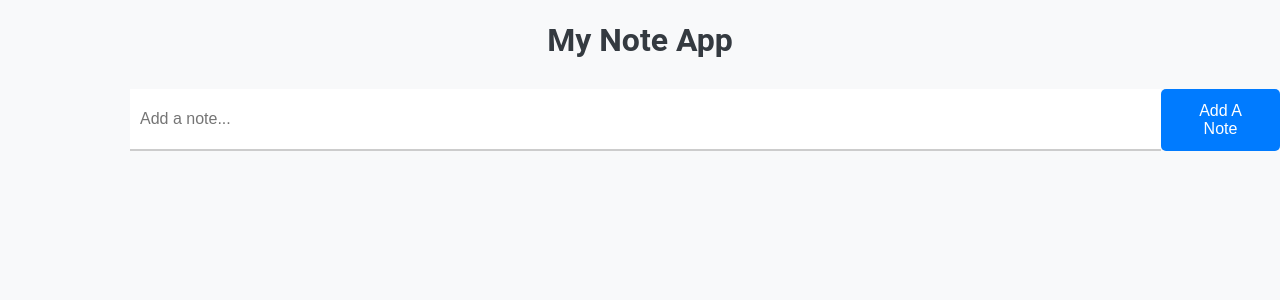
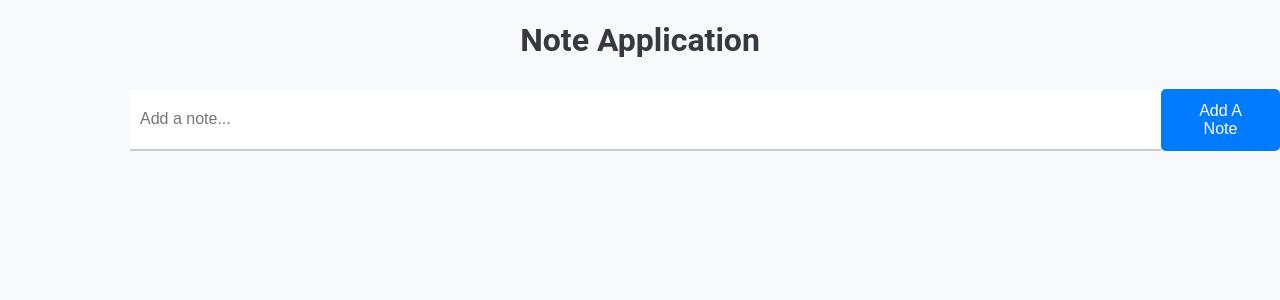
Before and after one commit to Pymann1234/Note-App, a React (Vite) app: page / in a window 1280 px wide. Shown: the top 300 px of the page. Built offline with nearby package versions, Linux system fonts and the light colour scheme.

Commit message:
Update App.jsx

```diff
--- a/src/App.jsx
+++ b/src/App.jsx
@@ -19,7 +19,7 @@ function App() {
 
   return (
     <div className="App">
-      <h1>My Note App</h1>
+      <h1>Note Application</h1>
       <NoteForm addNote={addNote} />
       {notes.map((note, index) => (
         <Note key={index} index={index} note={note} deleteNote={deleteNote} />
```
